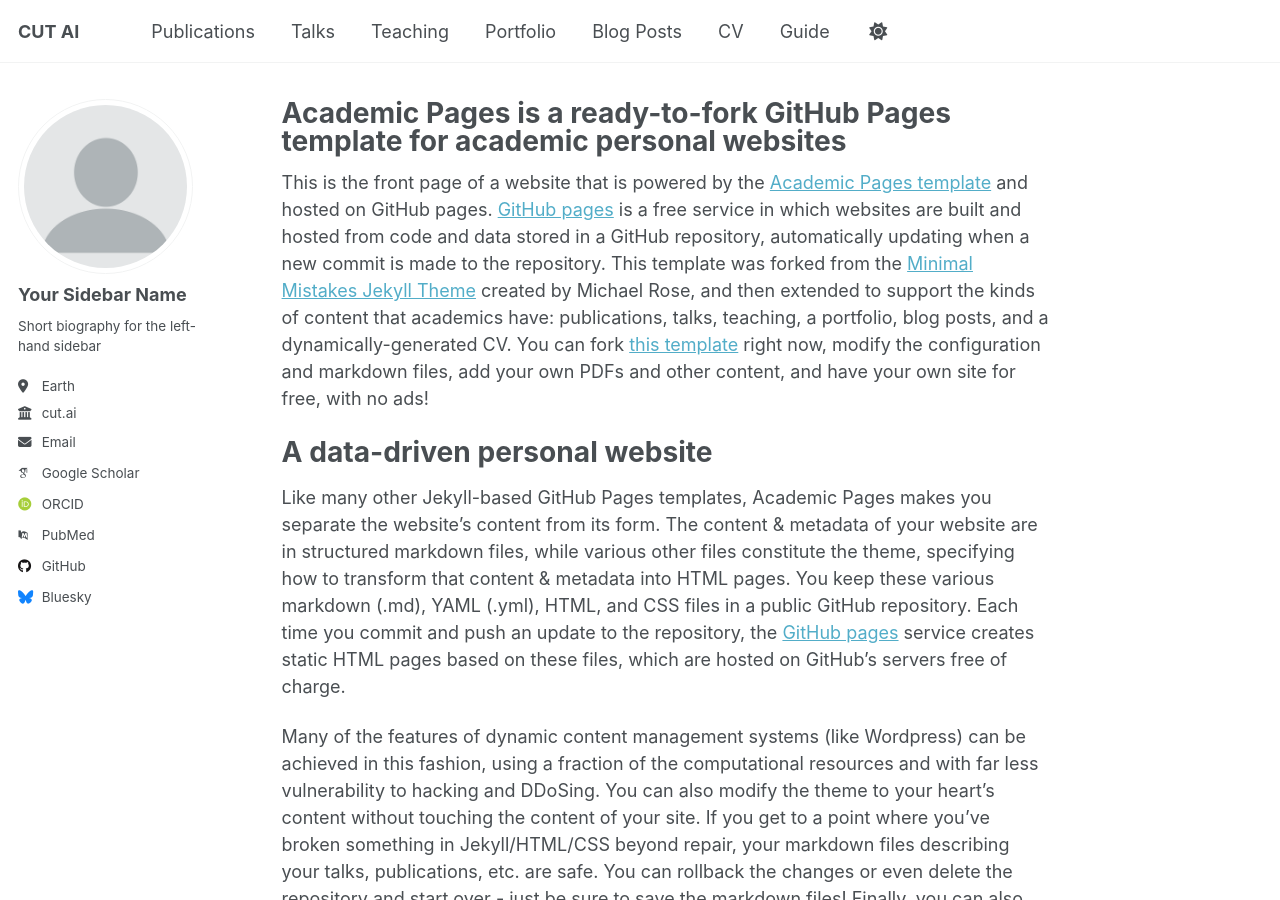
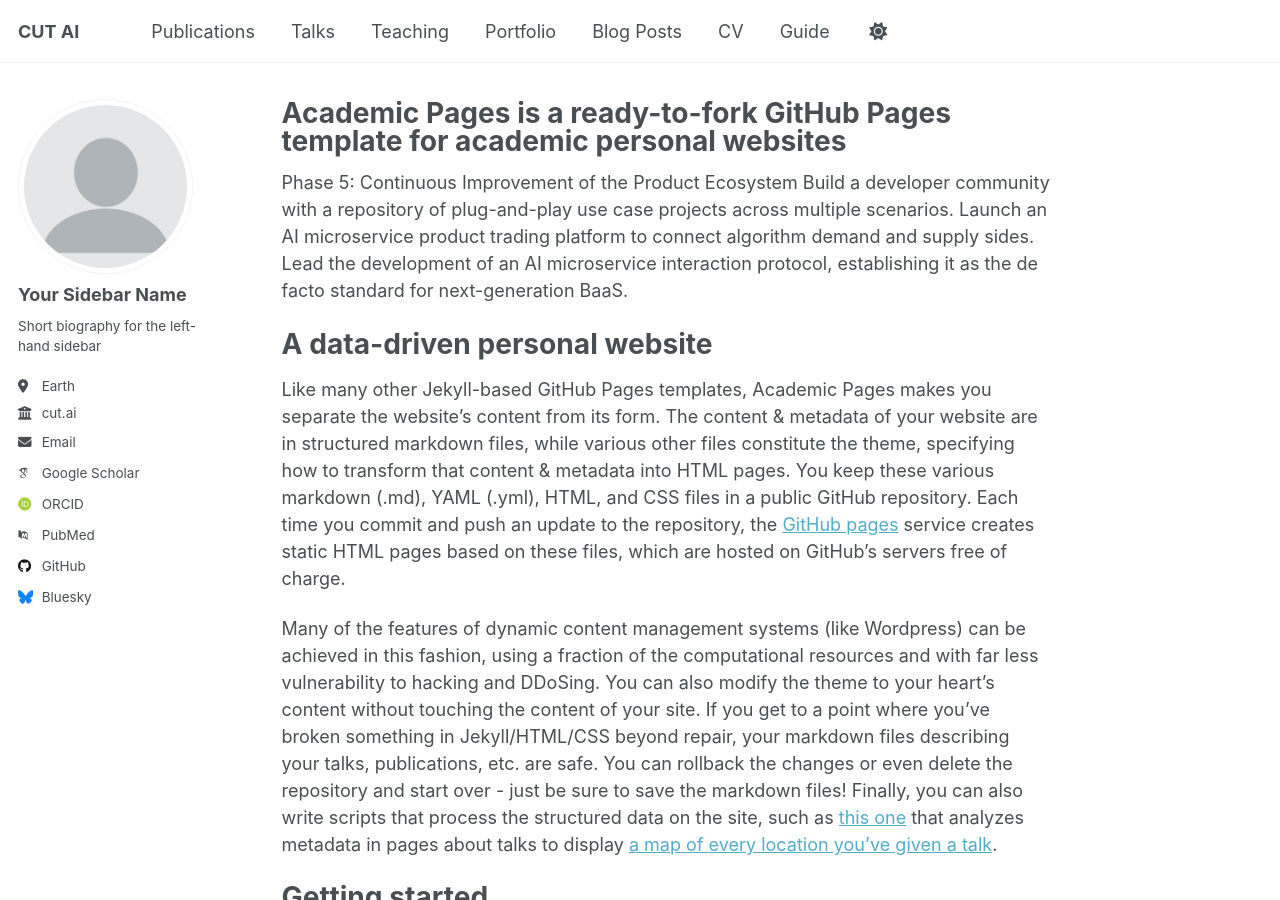
Before and after one commit to happyBayes/happyBayes.github.io, a Jekyll site: the page built from _pages/about.md, in a window 1280 px wide and 900 px high. Built offline with Jekyll 4.4.1, drawn with Linux system fonts in a browser that asks for light colours; some web fonts are replaced.

Commit message:
Update about.md

```diff
--- a/_pages/about.md
+++ b/_pages/about.md
@@ -7,7 +7,10 @@
   - /about.html
 ---
 
-This is the front page of a website that is powered by the [Academic Pages template](https://github.com/academicpages/academicpages.github.io) and hosted on GitHub pages. [GitHub pages](https://pages.github.com) is a free service in which websites are built and hosted from code and data stored in a GitHub repository, automatically updating when a new commit is made to the repository. This template was forked from the [Minimal Mistakes Jekyll Theme](https://mmistakes.github.io/minimal-mistakes/) created by Michael Rose, and then extended to support the kinds of content that academics have: publications, talks, teaching, a portfolio, blog posts, and a dynamically-generated CV. You can fork [this template](https://github.com/academicpages/academicpages.github.io) right now, modify the configuration and markdown files, add your own PDFs and other content, and have your own site for free, with no ads!
+
+
+Phase 5: Continuous Improvement of the Product Ecosystem
+Build a developer community with a repository of plug-and-play use case projects across multiple scenarios. Launch an AI microservice product trading platform to connect algorithm demand and supply sides. Lead the development of an AI microservice interaction protocol, establishing it as the de facto standard for next-generation BaaS.
 
 A data-driven personal website
 ======
```
